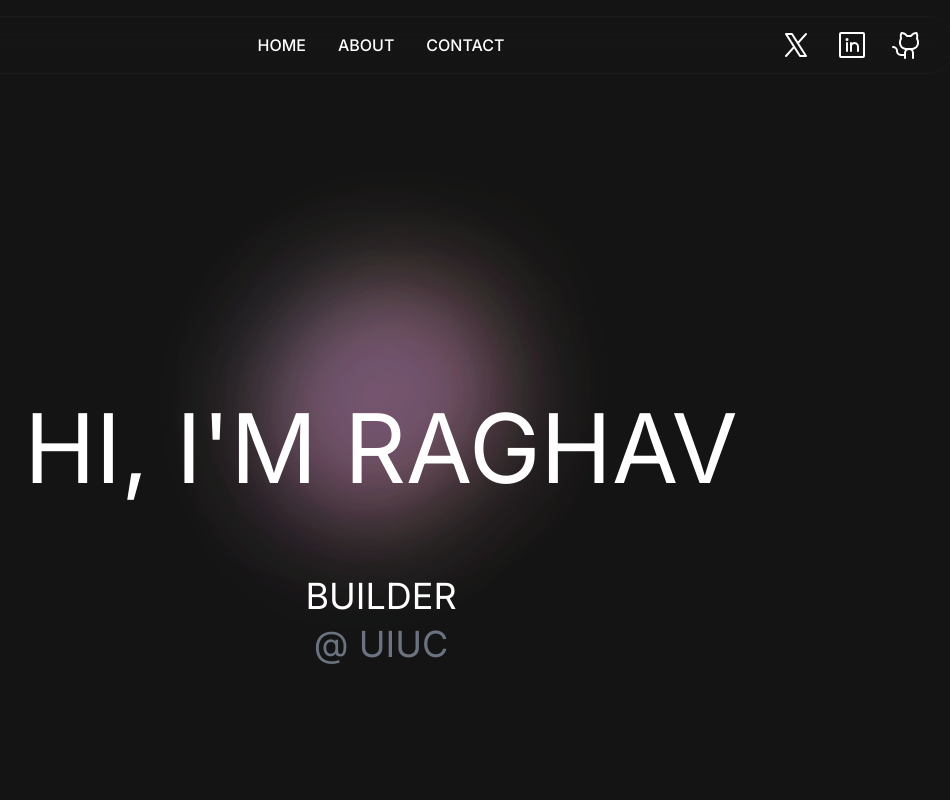
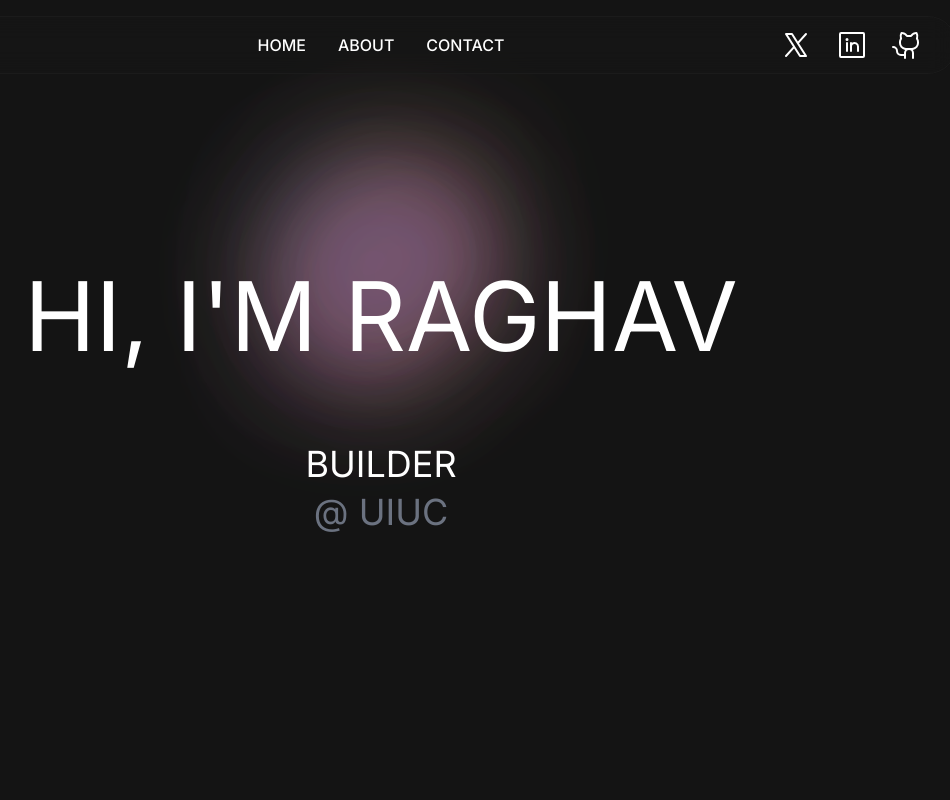
Before and after one commit to MythicalCow/web, a Next.js app: page / in a window 1280 px wide. Shown: the top 800 px of the page, without its empty margins (259-1209 px from the left). Built offline with nearby package versions, Linux system fonts and the light colour scheme.

Commit message:
content updates

```diff
--- a/src/app/page.tsx
+++ b/src/app/page.tsx
@@ -144,9 +144,9 @@ export default function Home() {
 
   return (
     <main className="bg-[#141414] flex min-h-screen flex-col items-center justify-between">
-      <div id="home" className="bg-[#141414] w-full h-screen relative pb-60"> {/* Added relative for mobile menu positioning */}
+      <div id="home" className="bg-[#141414] w-full h-screen"> {/* Added relative for mobile menu positioning */}
         {/* Centered Text */}
-        <div className="text-white text-center h-screen w-screen py-[50vh]">
+        <div className="text-white text-center h-screen w-screen flex flex-col items-center justify-center mb-20 sm:mb-40">
           <div className="" style={{ display: 'flex', justifyContent: 'center', alignItems: 'center' }}>
             {shapes.map((shape) => (
               <FloatingShape
```
